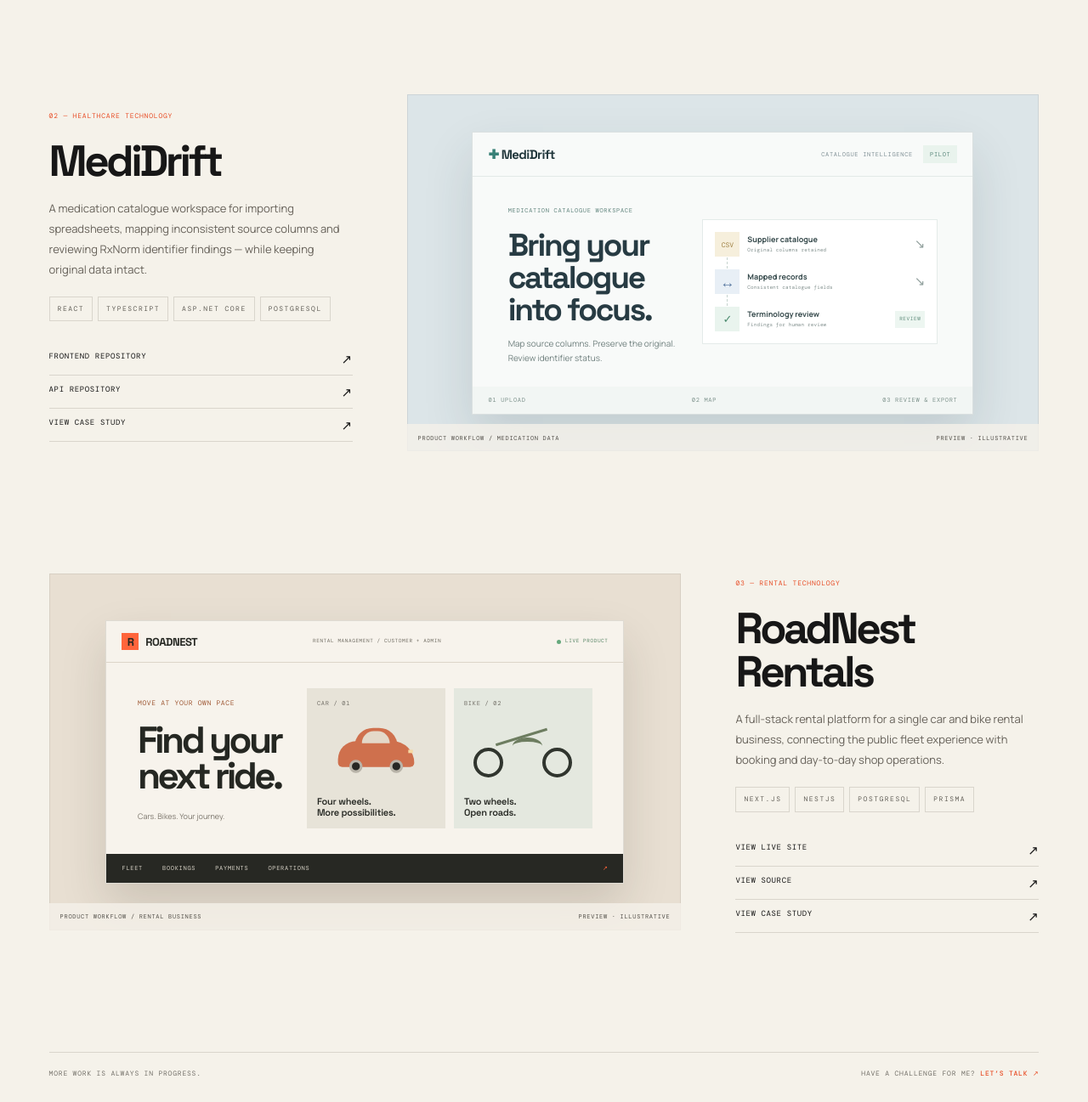
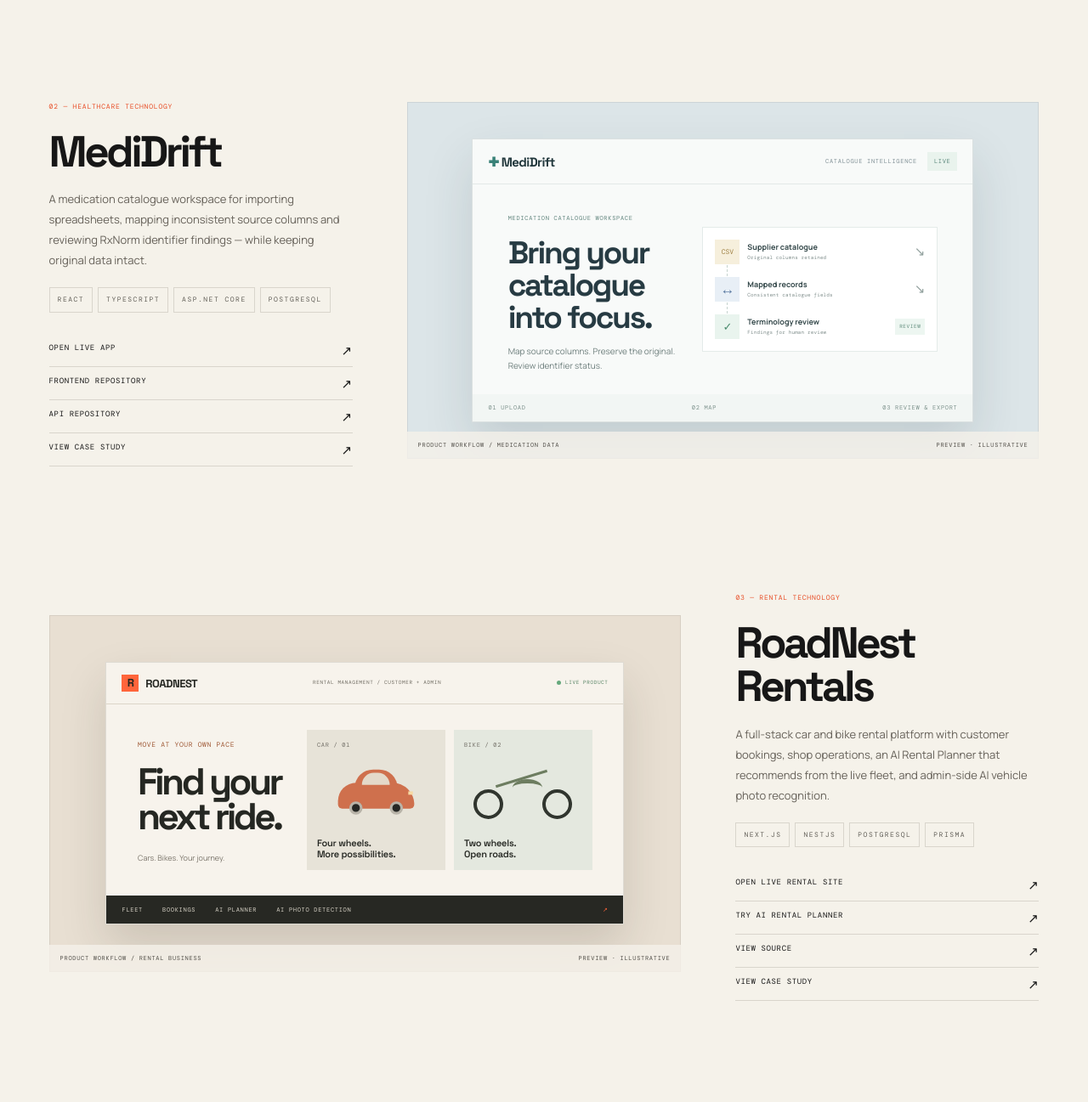
Before and after one commit to aman-aslam/portfolio, a plain HTML site: page index.html in a window 1280 px wide. Shown: the part 2097-3394 px from the top of the page at 85% size. Drawn offline with nearby package versions, Linux system fonts and the light colour scheme.

Commit message:
Update project live URLs and RoadNest AI features

```diff
--- a/index.html
+++ b/index.html
@@ -156,7 +156,7 @@
         <article class="project project-reverse reveal">
           <div class="project-visual medidrift-visual">
             <div class="product-window">
-              <div class="product-window-head"><div class="mini-brand"><b>✚</b> MediDrift</div><span>CATALOGUE INTELLIGENCE</span><span class="pilot-pill">PILOT</span></div>
+              <div class="product-window-head"><div class="mini-brand"><b>✚</b> MediDrift</div><span>CATALOGUE INTELLIGENCE</span><span class="pilot-pill">LIVE</span></div>
               <div class="medidrift-content">
                 <div class="medidrift-welcome"><small>MEDICATION CATALOGUE WORKSPACE</small><strong>Bring your catalogue<br>into focus.</strong><p>Map source columns. Preserve the original. Review identifier status.</p></div>
                 <div class="medidrift-flow">
@@ -173,7 +173,7 @@
           </div>
           <div class="project-meta">
             <div><span class="project-number">02 — HEALTHCARE TECHNOLOGY</span><h3>MediDrift</h3><p>A medication catalogue workspace for importing spreadsheets, mapping inconsistent source columns and reviewing RxNorm identifier findings — while keeping original data intact.</p><div class="tag-list"><span>REACT</span><span>TYPESCRIPT</span><span>ASP.NET CORE</span><span>POSTGRESQL</span></div></div>
-            <div class="project-links"><a href="https://github.com/MediDrift/MediDrift.Frontend" target="_blank" rel="noopener">FRONTEND REPOSITORY <span>↗</span></a><a href="https://github.com/MediDrift/MediDrift.Api" target="_blank" rel="noopener">API REPOSITORY <span>↗</span></a><a href="case-study.html?project=medidrift">VIEW CASE STUDY <span>↗</span></a></div>
+            <div class="project-links"><a href="https://medidrift.vercel.app/" target="_blank" rel="noopener">OPEN LIVE APP <span>↗</span></a><a href="https://github.com/MediDrift/MediDrift.Frontend" target="_blank" rel="noopener">FRONTEND REPOSITORY <span>↗</span></a><a href="https://github.com/MediDrift/MediDrift.Api" target="_blank" rel="noopener">API REPOSITORY <span>↗</span></a><a href="case-study.html?project=medidrift">VIEW CASE STUDY <span>↗</span></a></div>
           </div>
         </article>
 
@@ -188,13 +188,13 @@
                   <div class="vehicle-tile vehicle-bike"><span>BIKE / 02</span><div class="bike-shape"><i></i><b></b><em></em><span></span></div><strong>Two wheels.<br>Open roads.</strong></div>
                 </div>
               </div>
-              <div class="roadnest-bottom"><span>FLEET</span><span>BOOKINGS</span><span>PAYMENTS</span><span>OPERATIONS</span><span>↗</span></div>
+              <div class="roadnest-bottom"><span>FLEET</span><span>BOOKINGS</span><span>AI PLANNER</span><span>AI PHOTO DETECTION</span><span>↗</span></div>
             </div>
             <div class="visual-caption"><span>PRODUCT WORKFLOW / RENTAL BUSINESS</span><span>PREVIEW · ILLUSTRATIVE</span></div>
           </div>
           <div class="project-meta">
-            <div><span class="project-number">03 — RENTAL TECHNOLOGY</span><h3>RoadNest<br>Rentals</h3><p>A full-stack rental platform for a single car and bike rental business, connecting the public fleet experience with booking and day-to-day shop operations.</p><div class="tag-list"><span>NEXT.JS</span><span>NESTJS</span><span>POSTGRESQL</span><span>PRISMA</span></div></div>
-            <div class="project-links"><a href="https://roadnest-web.onrender.com/" target="_blank" rel="noopener">VIEW LIVE SITE <span>↗</span></a><a href="https://github.com/aman-aslam/roadnest-rental" target="_blank" rel="noopener">VIEW SOURCE <span>↗</span></a><a href="case-study.html?project=roadnest">VIEW CASE STUDY <span>↗</span></a></div>
+            <div><span class="project-number">03 — RENTAL TECHNOLOGY</span><h3>RoadNest<br>Rentals</h3><p>A full-stack car and bike rental platform with customer bookings, shop operations, an AI Rental Planner that recommends from the live fleet, and admin-side AI vehicle photo recognition.</p><div class="tag-list"><span>NEXT.JS</span><span>NESTJS</span><span>POSTGRESQL</span><span>PRISMA</span></div></div>
+            <div class="project-links"><a href="https://roadnest-rentals.netlify.app/" target="_blank" rel="noopener">OPEN LIVE RENTAL SITE <span>↗</span></a><a href="https://roadnest-rentals.netlify.app/ai-planner" target="_blank" rel="noopener">TRY AI RENTAL PLANNER <span>↗</span></a><a href="https://github.com/aman-aslam/roadnest-rental" target="_blank" rel="noopener">VIEW SOURCE <span>↗</span></a><a href="case-study.html?project=roadnest">VIEW CASE STUDY <span>↗</span></a></div>
           </div>
         </article>
         <div class="work-note reveal"><span>MORE WORK IS ALWAYS IN PROGRESS.</span><a href="#contact">HAVE A CHALLENGE FOR ME? <b>LET’S TALK ↗</b></a></div>
```
